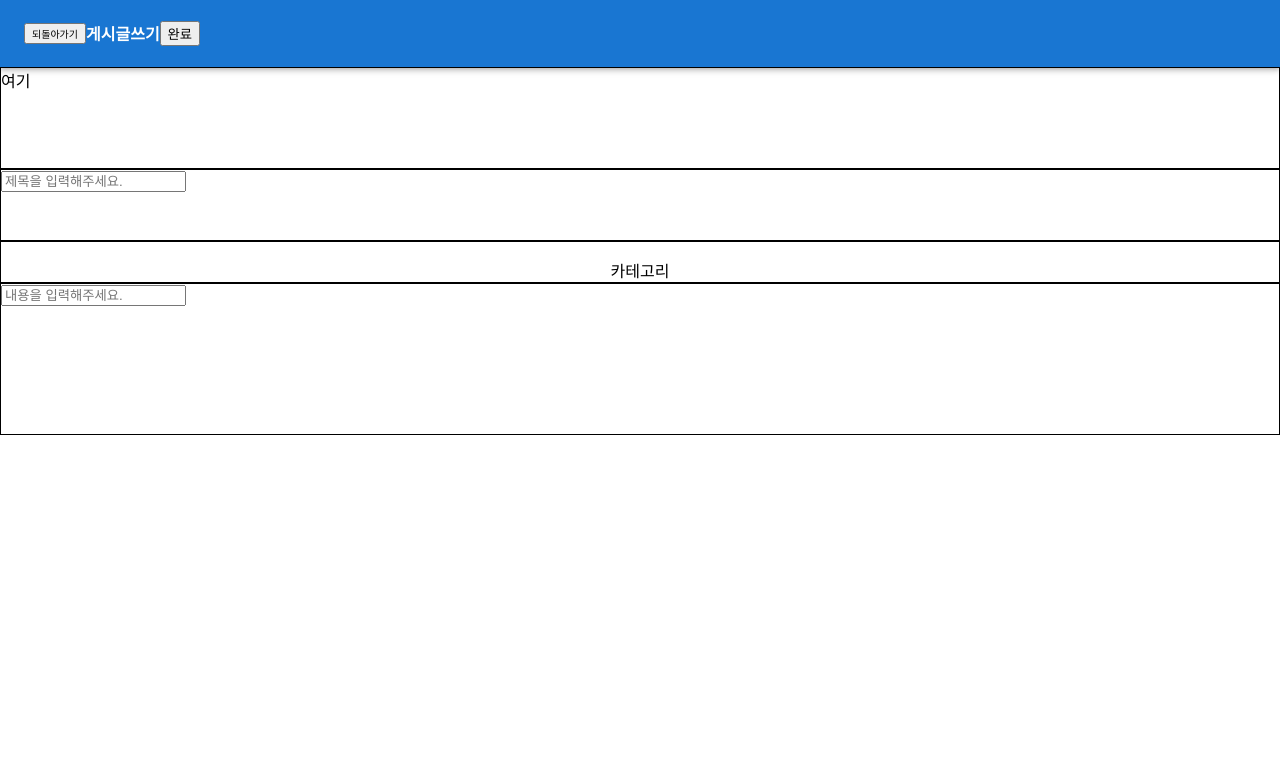
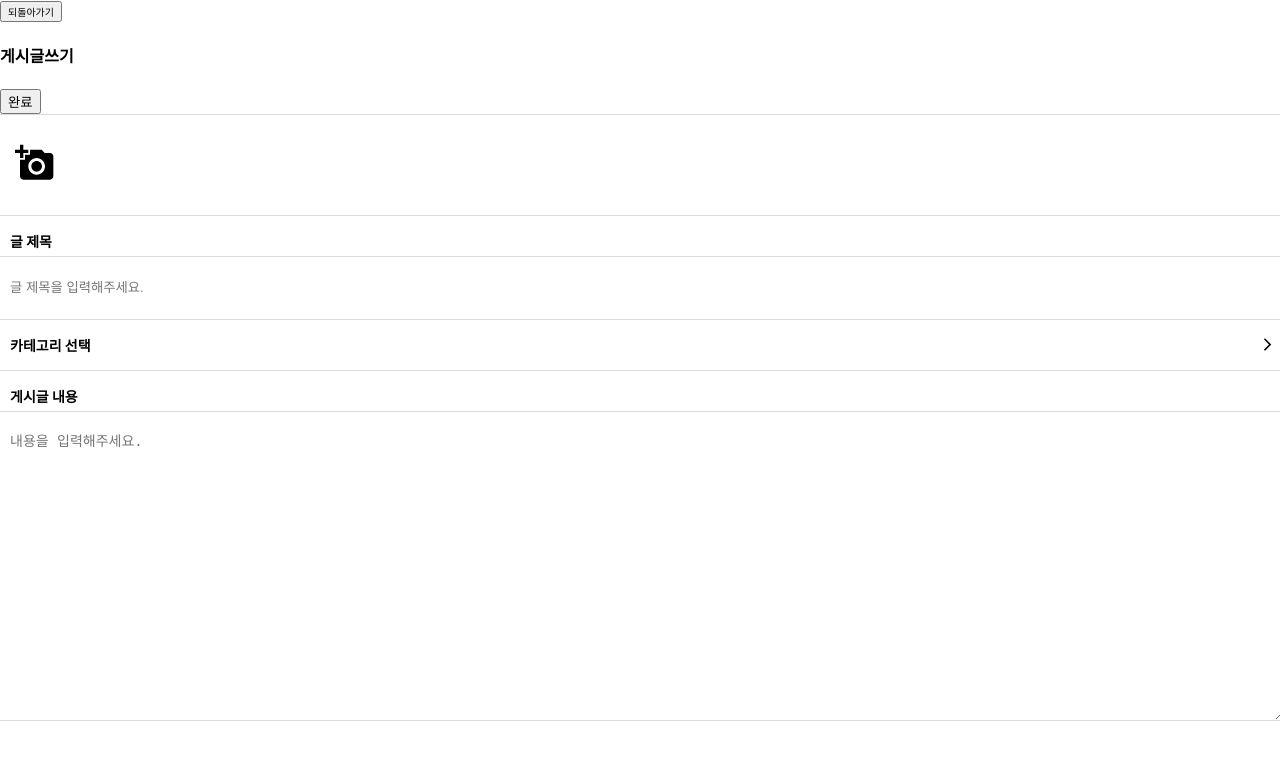
Before and after one commit to dudgns5845/Final_Project_FE, a React (Create React App) app in the folder final_project/: page /postpage in a window 1280 px wide. Shown: the top 760 px of the page. Built offline with nearby package versions, Linux system fonts and the light colour scheme.

Commit message:
#1 feat 글쓰기 페이지 뷰작업 완성

```diff
--- a/final_project/src/Components/Modal.js
+++ b/final_project/src/Components/Modal.js
@@ -29,8 +29,8 @@ const ModalBody = styled.div`
   box-shadow: 0 0 6px 0 rgba(0, 0, 0, 0.5);
   background-color: white;
   border-radius: 10px;
-  width: 330px;
-  height: 580px;
+  width: 340px;
+  height: 630px;
   padding-left: 10px;
   z-index: 100;
 `;
--- a/final_project/src/pages/PostPage.js
+++ b/final_project/src/pages/PostPage.js
@@ -1,23 +1,24 @@
-import AppBar from "@mui/material/AppBar";
+import TextField from "@mui/material/TextField";
 import Box from "@mui/material/Box";
-import Toolbar from "@mui/material/Toolbar";
 import { Fragment, useState } from "react";
 import { useNavigate } from "react-router-dom";
 import Modal from "../components/Modal";
 import styled from "styled-components";
-
 import apis from "../apis/Apis";
+import ArrowForwardIosIcon from "@mui/icons-material/ArrowForwardIos";
+import AddAPhotoIcon from "@mui/icons-material/AddAPhoto";
+import Button from "@mui/material/Button";
 
 export default function PostPage() {
   const navigate = useNavigate();
   const [imgState, setImgState] = useState([]);
 
-  const [imgFile, setImgFile] = useState([]);
+  const [imgFile, setImgFile] = useState();
 
   const [titleState, setTitleState] = useState("");
   const [contentState, setContentState] = useState("");
   const [value, setValue] = useState("");
-  const [category, setCategory] = useState("카테고리");
+  const [category, setCategory] = useState("카테고리 선택");
   const [open, setOpen] = useState(false);
   const AddImage = (e) => {
     const imgSelectList = e.target.files;
@@ -28,7 +29,6 @@ export default function PostPage() {
     for (let i = 0; i < imgSelectList.length; i++) {
       //전송을 위한 이미지 데이터 추가
       setImgFile(new Array(...imgSelectList));
-
 
       const imgUrl = URL.createObjectURL(imgSelectList[i]);
       imgUploadList.push(imgUrl);
@@ -66,37 +66,41 @@ export default function PostPage() {
 
     const postData = new FormData();
 
-    // console.log(imgFile);
+    console.log(imgFile);
     const dto = {
-      'title': titleState,
-      'content': contentState,
-      'category': category,
-      'postStatus': 'CREATED'
-    }
+      title: titleState,
+      content: contentState,
+      category: category,
+      postStatus: "CREATED",
+    };
 
-    postData.append('requestDto', new Blob([JSON.stringify.apply(dto)], {
-      type: 'multipart/form-data',
-    }));
-    postData.append('imageFileList', imgFile);
+    postData.append(
+      "requestDto",
+      new Blob([JSON.stringify.apply(dto)], {
+        type: "multipart/form-data",
+      })
+    );
+    postData.append("imageFileList", imgFile);
 
     console.log(imgFile);
     console.log(dto);
     //통신
-    apis.writePost(postData).then((response) => {
+    apis
+      .writePost(postData)
+      .then((response) => {
         console.log(response);
-    }).catch((error) => {
+      })
+      .catch((error) => {
         console.log(error);
-    })
-
+      });
   };
   const handleDeleteImage = (id) => {
     setImgState(imgState.filter((_, index) => index !== id));
   };
   return (
-    <>
+    <div>
       <Box sx={{ flexGrow: 1 }}>
-        <AppBar position="static">
-          <Toolbar>
+        {/* <Header /> */}
         <button
           style={{ fontSize: "10px" }}
           onClick={() => {
@@ -107,12 +111,22 @@ export default function PostPage() {
         </button>
         <h4>게시글쓰기</h4>
         <button onClick={ClickHandler}>완료</button>
-          </Toolbar>
-        </AppBar>
       </Box>
-      <div style={{ border: "1px solid black", height: "100px" }}>
+      <div
+        style={{
+          border: "1px solid gainsboro",
+          height: "100px",
+          borderRight: "0px",
+          borderLeft: "0px",
+
+          display: "flex",
+          alignItems: "center",
+        }}
+      >
         <label onChange={AddImage}>
-          여기
+          <AddAPhotoIcon
+            style={{ fontSize: "40px", margin: "30px", marginLeft: "15px" }}
+          />
           <input
             type="file"
             multiple
@@ -126,38 +140,61 @@ export default function PostPage() {
             key={id}
             src={image}
             alt={`${image}-${id}`}
-            style={{ width: "60px", height: "60px" }}
+            style={{ width: "55px", height: "70px" }}
             onClick={() => handleDeleteImage(id)}
           />
         ))}
       </div>
-      <div style={{ border: "1px solid black", height: "70px" }}>
-        <input
+      <div>
+        <Service style={{ marginTop: "15px", marginBottom: "5px" }}>
+          글 제목
+        </Service>
+        <InputSt
           type="text"
+          fullWidth
+          label="글 제목"
+          id="title"
           onChange={TitleChange}
           value={titleState}
-          placeholder="제목을 입력해주세요."
+          placeholder="글 제목을 입력해주세요."
         />
       </div>
       <div
         style={{
-          border: "1px solid black",
-          height: "40px",
-          textAlign: "center",
+          border: "1px solid gainsboro",
+          height: "50px",
+          textIndent: "10px",
+          borderTop: "0px",
+          borderRight: "0px",
+          borderLeft: "0px",
+          display: "flex",
+          alignItems: "center",
+          justifyContent: "space-between",
+          paddingRight: "5PX",
         }}
         onClick={OpenModal}
       >
-        <p>{category}</p>
+        <Service style={{ textIndent: "10px" }}>{category}</Service>
+
+        <ArrowForwardIosIcon style={{ fontSize: "15px" }} />
       </div>
-      <div style={{ border: "1px solid black", height: "150px" }}>
-        <input
-          type="text"
+      <div>
+        <Service style={{ marginTop: "15px", marginBottom: "5px" }}>
+          게시글 내용
+        </Service>
+
+        <ContentStyle
+          multiline
+          label="내용"
+          rows={18}
+          placeholder="내용을 입력해주세요."
           onChange={ContentChange}
           value={contentState}
-          placeholder="내용을 입력해주세요."
+          required
         />
       </div>
       <Modal visible={open} closeModal={CloseModal}>
+        <div style={{ textAlign: "center", marginTop: "50px" }}>
           <Div data-value="1" onClick={onChangeHandler}>
             디지털기기
           </Div>
@@ -185,16 +222,55 @@ export default function PostPage() {
           <Div data-value="9" onClick={onChangeHandler}>
             티켓
           </Div>
-        <button onClick={CloseModal}>돌아가기</button>
+          <Button style={{ marginTop: "20px" }} onClick={CloseModal}>
+            돌아가기
+          </Button>
+        </div>
       </Modal>
-    </>
+    </div>
   );
 }
 const Div = styled.div`
-  align-items: center;
+  margin-top: 10px;
+  border: 0.5px solid gainsboro;
+  height: 40px;
+  border-radius: 10px;
   &:hover {
-    cursor: pointer;
     text-decoration: underline;
-    background-color: 9e90e6;
+    border: 0.5px solid gray;
+    background-color: rgba(0, 0, 0, 0.1);
+    color: rgba(0, 0, 0, 0.3);
   }
 `;
+
+const InputSt = styled.input`
+  border: 1px solid gainsboro;
+  border-right: 0px;
+  border-left: 0px;
+  width: 100%;
+  height: 60px;
+  text-indent: 8px;
+  &:focus {
+    outline: 1px solid gray;
+  }
+`;
+const Service = styled.div`
+  margin-block-start: 0px;
+  margin-block-end: 0px;
+  font-size: 14px;
+  text-indent: 10px;
+  font-weight: bold;
+`;
+
+const ContentStyle = styled.textarea`
+  border: 1px solid gainsboro;
+  border-right: 0px;
+  border-left: 0px;
+  width: 100%;
+  text-indent: 8px;
+  font-size: 14px;
+  padding-top: 18px;
+  &:focus {
+    outline: 1px solid gray;
+  }
+`;
```
Lines whose indentation alone changed are shown as unchanged.
